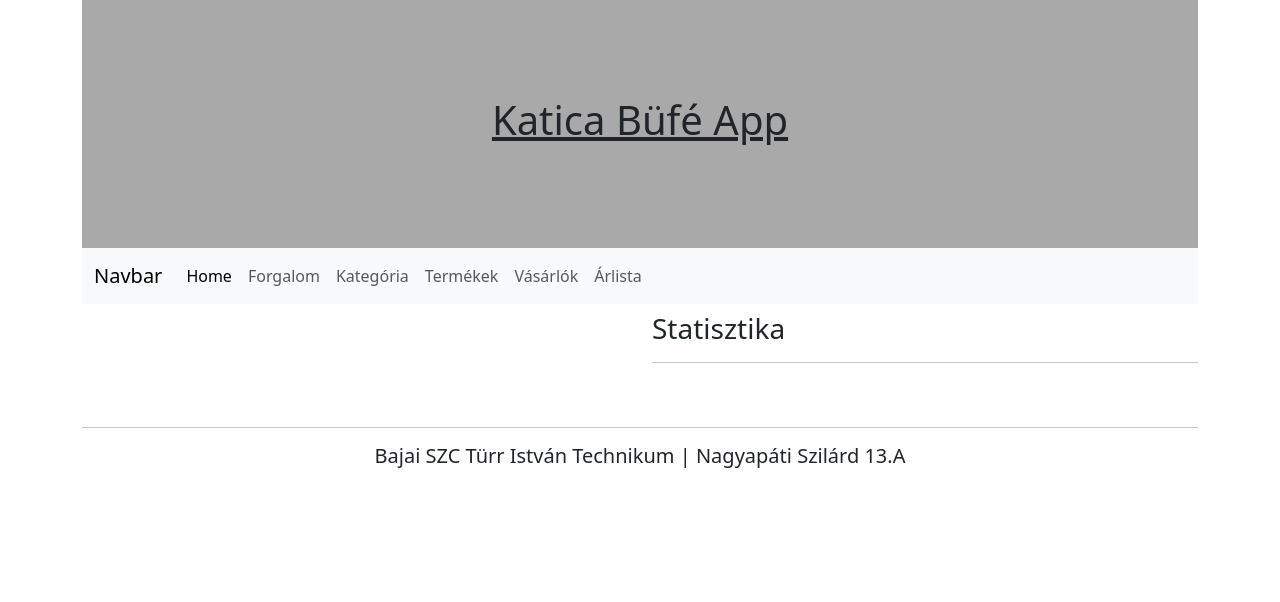
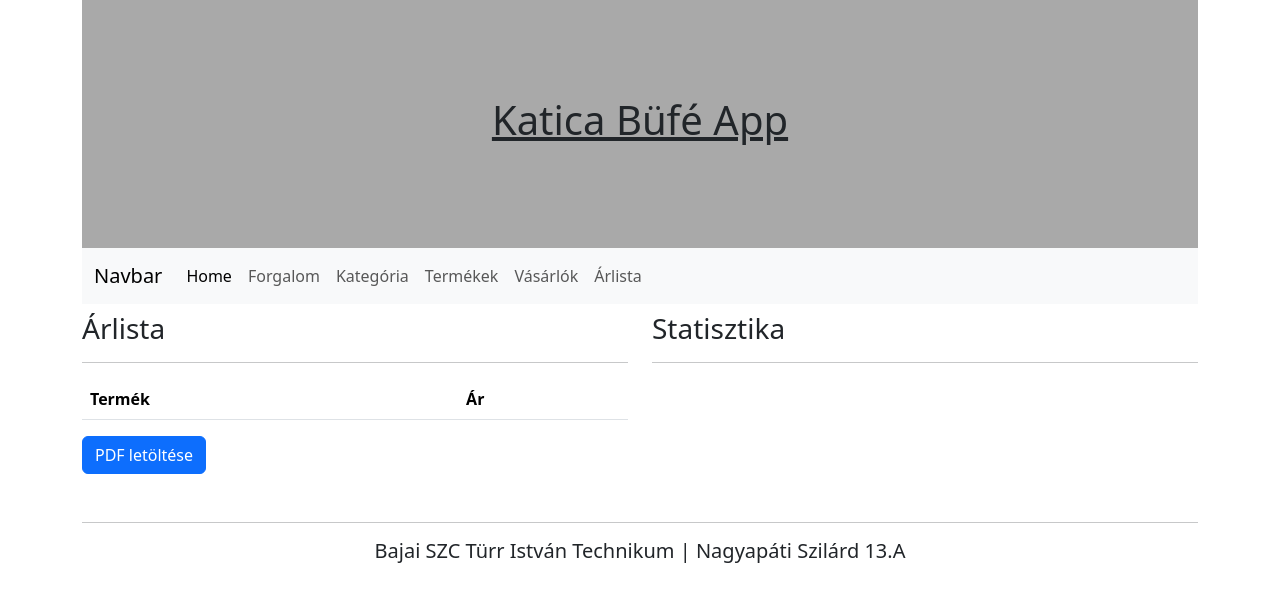
Before and after one commit to n-szilard/katicabufe, an Angular app: page /prices in a window 1280 px wide. Before the commit this address led to /. Shown: the top 602 px of the page. Built offline with nearby package versions, Linux system fonts and the light colour scheme.

Commit message:
Árlista component

```diff
--- a/src/app/app.routes.ts
+++ b/src/app/app.routes.ts
@@ -7,6 +7,7 @@ import { ProductsFormComponent } from './components/products/products-form/produ
 import { ProductListComponent } from './components/products/product-list/product-list.component';
 import { CustomersListComponent } from './components/customers/customers-list/customers-list.component';
 import { CustomersFormComponent } from './components/customers/customers-form/customers-form.component';
+import { ArlistaComponent } from './components/arlista/arlista.component';
 
 export const routes: Routes = [
     {
@@ -40,5 +41,9 @@ export const routes: Routes = [
     {
         path: 'customersform',
         component: CustomersFormComponent
+    },
+    {
+        path: 'prices',
+        component: ArlistaComponent
     }
 ];
--- /dev/null
+++ b/src/app/components/arlista/arlista.component.html
@@ -0,0 +1,11 @@
+<h3>Árlista</h3>
+<hr>
+<table class="table">
+    <thead>
+        <tr>
+            <th>Termék</th>
+            <th>Ár</th>
+        </tr>
+    </thead>
+</table>
+<button class="btn btn-primary">PDF letöltése</button>
--- a/src/app/components/categories/list/list.component.html
+++ b/src/app/components/categories/list/list.component.html
@@ -1,6 +1,5 @@
 <h3>Kategória kezelés</h3>
 <hr>
-<button type="button" class="btn btn-primary mb-3" routerLink="/categoryform">Adatok felvétele</button>
 <table class="table table-striped">
     <thead>
         <tr>
@@ -9,3 +8,5 @@
         </tr>
     </thead>
 </table>
+
+<button type="button" class="btn btn-primary mb-3" routerLink="/categoryform">Adatok felvétele</button>
--- a/src/app/components/customers/customers-form/customers-form.component.html
+++ b/src/app/components/customers/customers-form/customers-form.component.html
@@ -8,4 +8,7 @@
     <input type="text" id="nev" class="form-control">
     <label for="nev">Egyéb megjegyzés</label>
 </div>
-<button class="btn btn-warning" routerLink="/customers">Vissza</button>
+<div class="buttonContainer">
+    <button type="button" class="btn btn-primary">Mentés</button>
+    <button class="btn btn-warning" routerLink="/customers">Vissza</button>
+</div>
--- a/src/app/components/products/products-form/products-form.component.html
+++ b/src/app/components/products/products-form/products-form.component.html
@@ -10,4 +10,5 @@
         <label for="nev">Termék ár</label>
     </div>
 </div>
+<button type="button" class="btn btn-primary">Mentés</button>
 <button class="btn btn-warning" routerLink="/products">Vissza</button>
--- a/src/app/components/trafics/list/list.component.html
+++ b/src/app/components/trafics/list/list.component.html
@@ -1,6 +1,5 @@
 <h3>Forgalom kezelés</h3>
 <hr>
-<button type="button" class="btn btn-primary mb-3" routerLink="/trafficform">Adatok felvétele</button>
 
 <table class="table table-striped">
     <thead>
@@ -16,3 +15,4 @@
         </tr>
     </thead>
 </table>
+<button type="button" class="btn btn-primary mb-3" routerLink="/trafficform">Adatok felvétele</button>
--- a/src/styles.scss
+++ b/src/styles.scss
@@ -9,3 +9,8 @@ body {
     margin: 0;
     padding: 0;
 }
+
+.buttonContainer {
+    display: flex;
+    justify-content: space-between;
+}
```
Also changed, not shown: src/app/components/arlista/arlista.component.ts (added, +12 -0 lines), src/app/components/arlista/arlista.component.scss (added).
